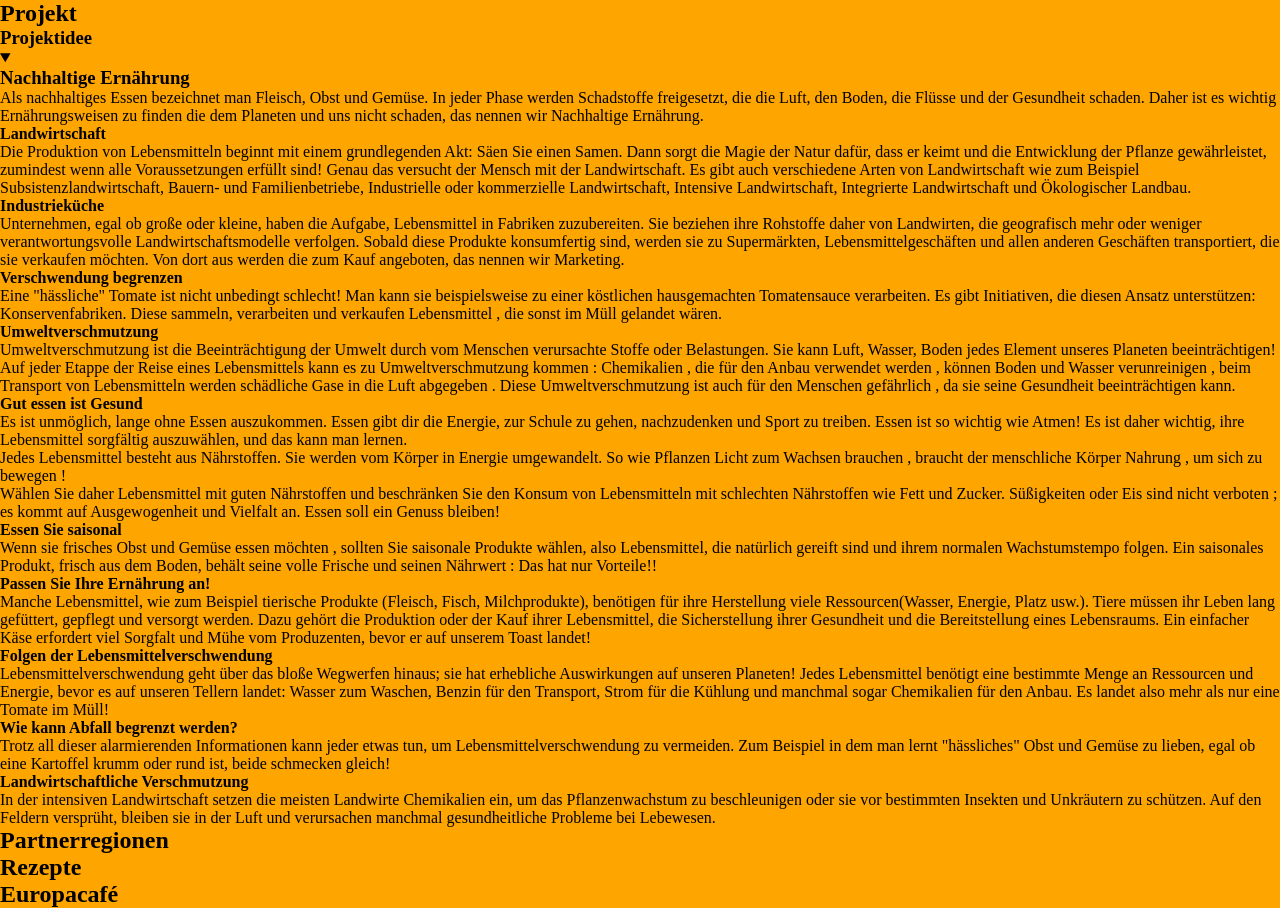
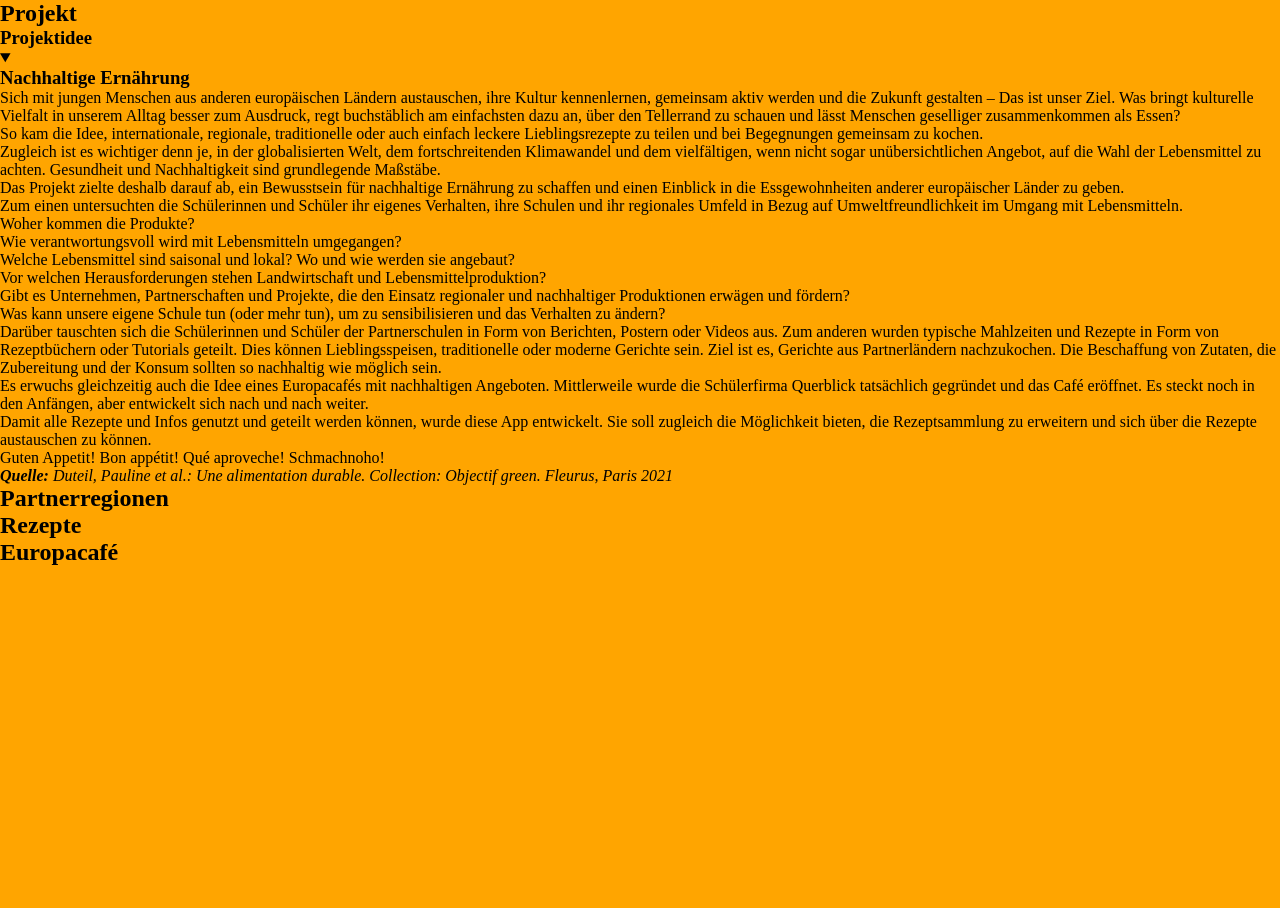
Before and after one commit to elma1989/ccb, a Flask app: page / in a window 1280 px wide, after a click on "Nachhaltige Ernährung". Shown: the part 37-945 px from the top of the page. After the commit the page ends 602 px from the top, so only its background shows below. Run offline with Flask 3, Linux system fonts and the light colour scheme.

Commit message:
feat: Updated index.html: new Content "Sustinalbe Food"

```diff
--- a/src/static/style.css
+++ b/src/static/style.css
@@ -10,3 +10,12 @@
 body {
     background: orange;
 }
+
+.source {
+    font-style: italic;
+}
+
+.source::before {
+    content: 'Quelle: ';
+    font-weight: bold;
+}
--- a/src/templates/index.html
+++ b/src/templates/index.html
@@ -25,54 +25,26 @@
                         <summary>
                             <h3>Nachhaltige Ernährung</h3>
                         </summary>
-                        <div class="d-none">
-                            <p>Als nachhaltiges Essen bezeichnet man Fleisch, Obst und Gemüse. In jeder Phase werden Schadstoffe freigesetzt, die die Luft, den Boden, die Flüsse und der Gesundheit schaden. Daher ist es wichtig Ernährungsweisen zu finden die dem Planeten und uns nicht schaden, das nennen wir Nachhaltige Ernährung.</p>
-                            <article>
-                                <h4>Landwirtschaft</h4>
-                                <p>Die Produktion von Lebensmitteln beginnt mit einem grundlegenden Akt: Säen Sie einen Samen. Dann sorgt die Magie der Natur dafür, dass er keimt und die Entwicklung der Pflanze gewährleistet, zumindest wenn alle Voraussetzungen erfüllt sind! Genau das versucht der Mensch mit der Landwirtschaft.
-                                Es gibt auch verschiedene Arten von Landwirtschaft wie zum Beispiel Subsistenzlandwirtschaft, Bauern- und Familienbetriebe, Industrielle oder kommerzielle Landwirtschaft, Intensive Landwirtschaft, Integrierte Landwirtschaft und Ökologischer Landbau.</p>
-                            </article>
-                            <article>
-                                <h4>Industrieküche</h4>
-                                <p>Unternehmen, egal ob große oder kleine, haben die Aufgabe, Lebensmittel in Fabriken zuzubereiten. Sie beziehen ihre Rohstoffe daher von Landwirten, die geografisch mehr oder weniger verantwortungsvolle Landwirtschaftsmodelle verfolgen.
-                                Sobald diese Produkte konsumfertig sind, werden sie zu Supermärkten, Lebensmittelgeschäften und allen anderen Geschäften transportiert, die sie verkaufen möchten. Von dort aus werden die zum Kauf angeboten, das nennen wir Marketing. </p>
-                            </article>
-                            <article>
-                                <h4>Verschwendung begrenzen</h4>
-                                <p>Eine "hässliche" Tomate ist nicht unbedingt schlecht! Man kann sie beispielsweise zu einer köstlichen hausgemachten Tomatensauce verarbeiten. Es gibt Initiativen, die diesen Ansatz unterstützen: Konservenfabriken. Diese sammeln, verarbeiten und verkaufen Lebensmittel , die sonst  im Müll gelandet wären. </p>
-                            </article>
-                            <article>
-                                <h4>Umweltverschmutzung</h4>
-                                <p>Umweltverschmutzung ist die Beeinträchtigung der Umwelt durch vom Menschen verursachte Stoffe oder Belastungen. Sie kann Luft, Wasser, Boden jedes Element unseres Planeten beeinträchtigen!
-                                Auf jeder Etappe der Reise eines Lebensmittels kann es zu Umweltverschmutzung kommen : Chemikalien , die für den Anbau verwendet werden , können Boden und Wasser verunreinigen , beim Transport von Lebensmitteln werden schädliche Gase in die Luft abgegeben . Diese Umweltverschmutzung ist auch für den Menschen gefährlich , da sie seine Gesundheit beeinträchtigen kann.</p>
-                            </article>
-                            <article>
-                                <h4>Gut essen ist Gesund</h4>
-                                <p>Es ist unmöglich, lange ohne Essen auszukommen. Essen gibt dir die Energie, zur Schule zu gehen, nachzudenken und Sport zu treiben. Essen ist so wichtig wie Atmen!
-                                Es ist daher wichtig, ihre Lebensmittel sorgfältig auszuwählen, und das kann man lernen.</p><p>Jedes Lebensmittel besteht aus Nährstoffen. Sie werden vom Körper in Energie umgewandelt. So wie Pflanzen Licht zum Wachsen brauchen , braucht der menschliche Körper Nahrung , um sich zu bewegen !</p>
-                                <p>Wählen Sie daher Lebensmittel mit guten Nährstoffen und beschränken Sie den Konsum von Lebensmitteln mit schlechten Nährstoffen wie Fett und Zucker. Süßigkeiten oder Eis sind nicht verboten ; es kommt auf Ausgewogenheit und Vielfalt an. Essen soll ein Genuss bleiben!</p>
-                            </article>
-                            <article>
-                                <h4>Essen Sie saisonal</h4>
-                                <p>Wenn sie frisches Obst und Gemüse essen möchten , sollten Sie saisonale Produkte wählen, also Lebensmittel, die natürlich gereift sind und ihrem normalen Wachstumstempo folgen. Ein saisonales Produkt, frisch aus dem Boden, behält seine volle Frische und seinen Nährwert : Das hat nur Vorteile!!</p>
-                            </article>
-                            <article>
-                                <h4>Passen Sie Ihre Ernährung an!</h4>
-                                <p>Manche Lebensmittel, wie zum Beispiel tierische Produkte (Fleisch, Fisch, Milchprodukte), benötigen für ihre Herstellung viele Ressourcen(Wasser, Energie, Platz usw.). Tiere müssen ihr Leben lang gefüttert, gepflegt und versorgt werden. Dazu gehört die Produktion oder der Kauf ihrer Lebensmittel, die Sicherstellung ihrer Gesundheit und die Bereitstellung eines Lebensraums. Ein einfacher Käse erfordert viel Sorgfalt und Mühe vom Produzenten, bevor er auf unserem Toast landet!</p>
-                            </article>
-                            <article>
-                                <h4>Folgen der Lebensmittelverschwendung</h4>
-                                <p>Lebensmittelverschwendung geht über das bloße Wegwerfen hinaus; sie hat erhebliche Auswirkungen auf unseren Planeten! Jedes Lebensmittel benötigt eine bestimmte Menge an Ressourcen und Energie, bevor es auf unseren Tellern landet: Wasser zum Waschen, Benzin für den Transport, Strom für die Kühlung und manchmal sogar Chemikalien für den Anbau. Es landet also mehr als nur eine Tomate im Müll!</p>
-                            </article>
-                            <article>
-                                <h4>Wie kann Abfall begrenzt werden?</h4>
-                                <p>Trotz all dieser alarmierenden Informationen kann jeder etwas tun, um Lebensmittelverschwendung zu vermeiden. Zum Beispiel in dem man lernt "hässliches" Obst und Gemüse zu lieben, egal ob eine Kartoffel krumm oder rund ist, beide schmecken gleich!</p>
-                            </article>
-                            <article>
-                                <h4>Landwirtschaftliche Verschmutzung</h4>
-                                <p>In der intensiven Landwirtschaft setzen die meisten Landwirte Chemikalien ein, um das Pflanzenwachstum zu beschleunigen oder sie vor bestimmten Insekten und Unkräutern zu schützen. Auf den Feldern versprüht, bleiben sie in der Luft und verursachen manchmal gesundheitliche Probleme bei Lebewesen.</p>
-                            </article>
-                        </div>
+                        <article>
+                            <p>Sich mit jungen Menschen aus anderen europäischen Ländern austauschen, ihre Kultur kennenlernen, gemeinsam aktiv werden und die Zukunft gestalten – Das ist unser Ziel. Was bringt kulturelle Vielfalt in unserem Alltag besser zum Ausdruck, regt buchstäblich am einfachsten dazu an, über den Tellerrand zu schauen und lässt Menschen geselliger zusammenkommen als Essen?</p>
+                            <p>So kam die Idee, internationale, regionale, traditionelle oder auch einfach leckere Lieblingsrezepte zu teilen und bei Begegnungen gemeinsam zu kochen.</p>
+                            <p>Zugleich ist es wichtiger denn je, in der globalisierten Welt, dem fortschreitenden Klimawandel und dem vielfältigen, wenn nicht sogar unübersichtlichen Angebot, auf die Wahl der Lebensmittel zu achten. Gesundheit und Nachhaltigkeit sind grundlegende Maßstäbe.</p>
+                            <p>Das Projekt zielte deshalb darauf ab, ein Bewusstsein für nachhaltige Ernährung zu schaffen und einen Einblick in die Essgewohnheiten anderer europäischer Länder zu geben.</p>
+                            <p>Zum einen untersuchten die Schülerinnen und Schüler ihr eigenes Verhalten, ihre Schulen und ihr regionales Umfeld in Bezug auf Umweltfreundlichkeit im Umgang mit Lebensmitteln.</p>
+                            <ul>
+                                <li>Woher kommen die Produkte?</li>
+                                <li>Wie verantwortungsvoll wird mit Lebensmitteln umgegangen?</li>
+                                <li>Welche Lebensmittel sind saisonal und lokal? Wo und wie werden sie angebaut?</li>
+                                <li>Vor welchen Herausforderungen stehen Landwirtschaft und Lebensmittelproduktion?</li>
+                                <li>Gibt es Unternehmen, Partnerschaften und Projekte, die den Einsatz regionaler und nachhaltiger Produktionen erwägen und fördern?</li>
+                                <li>Was kann unsere eigene Schule tun (oder mehr tun), um zu sensibilisieren und das Verhalten zu ändern?</li>
+                            </ul>
+                            <p>Darüber tauschten sich die Schülerinnen und Schüler der Partnerschulen in Form von Berichten, Postern oder Videos aus. Zum anderen wurden typische Mahlzeiten und Rezepte in Form von Rezeptbüchern oder Tutorials geteilt. Dies können Lieblingsspeisen, traditionelle oder moderne Gerichte sein. Ziel ist es, Gerichte aus Partnerländern nachzukochen. Die Beschaffung von Zutaten, die Zubereitung und der Konsum sollten so nachhaltig wie möglich sein.</p>
+                            <p>Es erwuchs gleichzeitig auch die Idee eines Europacafés mit nachhaltigen Angeboten. Mittlerweile wurde die Schülerfirma Querblick tatsächlich gegründet und das Café eröffnet. Es steckt noch in den Anfängen, aber entwickelt sich nach und nach weiter.</p>
+                            <p>Damit alle Rezepte und Infos genutzt und geteilt werden können, wurde diese App entwickelt. Sie soll zugleich die Möglichkeit bieten, die Rezeptsammlung zu erweitern und sich über die Rezepte austauschen zu können.</p>
+                            <p>Guten Appetit! Bon appétit! Qué aproveche! Schmachnoho!</p>
+                            <p class="source">Duteil, Pauline et al.: Une alimentation durable. Collection: Objectif green. Fleurus, Paris 2021</p>
+                        </article>
                     </details>
                 </div>
             </div>
```
